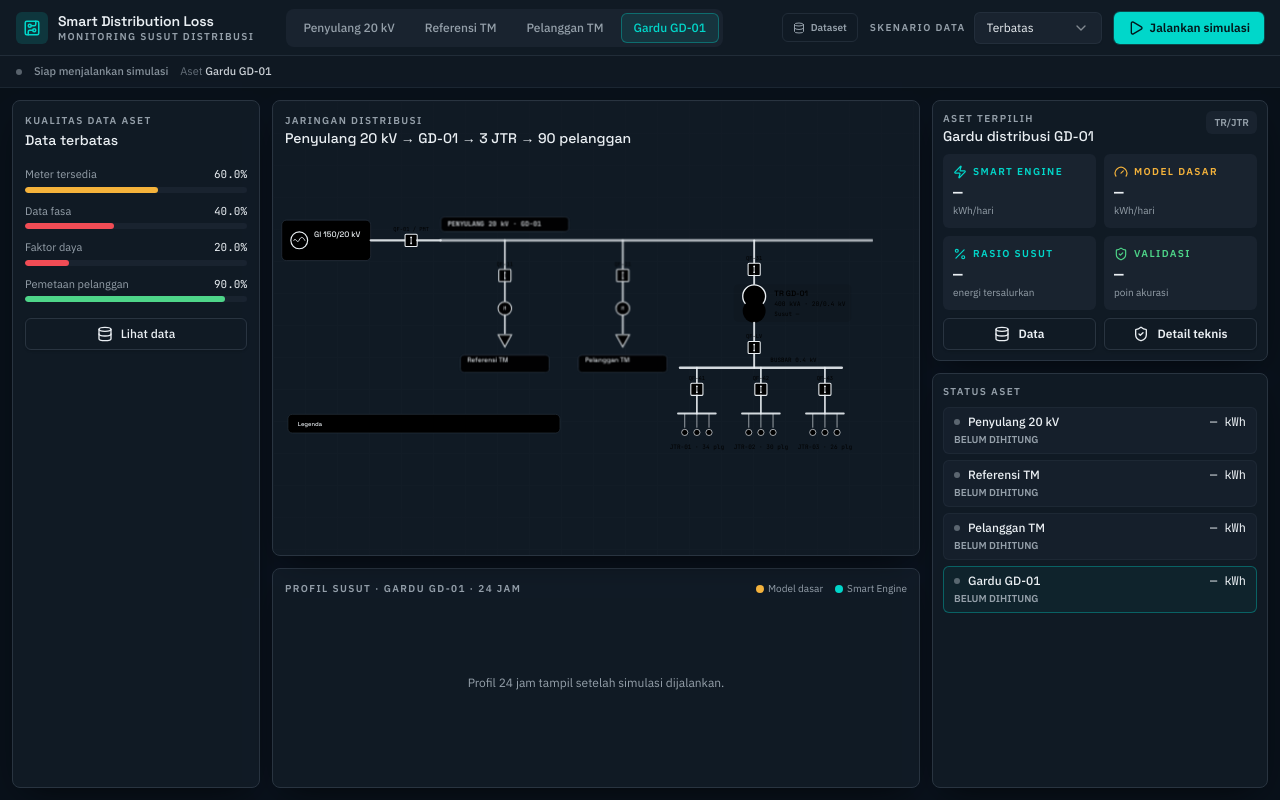
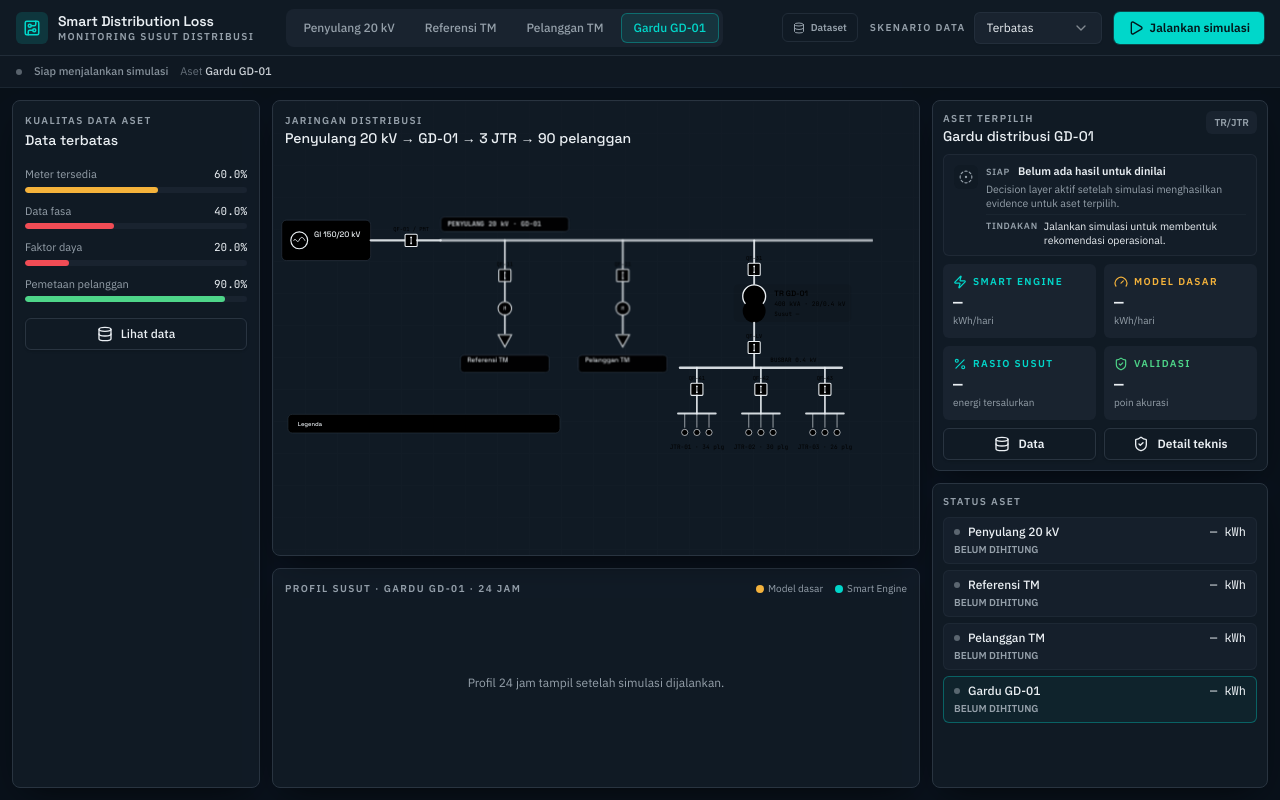
Before and after one commit to masarray/smart-distribution-loss, a React (Vite) app: page / in a window 1280 px wide. Built offline with nearby package versions, Linux system fonts and the light colour scheme.

Commit message:
P3: surface operator decision layer in cockpit

```diff
--- a/src/App.tsx
+++ b/src/App.tsx
@@ -7,10 +7,12 @@ import { LossProfileChart } from "@/components/sdl/LossProfileChart";
 import { DataDrawer } from "@/components/sdl/DataDrawer";
 import { DatasetManager } from "@/components/sdl/DatasetManager";
 import { DetailDrawer } from "@/components/sdl/DetailDrawer";
+import { OperatorDecisionStrip } from "@/components/sdl/OperatorDecisionStrip";
 import { useEngine } from "@/lib/sdl/useEngine";
 import { deriveAssets, fmt, type AssetId } from "@/lib/sdl/derive";
 import {
   deriveOperationalMetrics,
+  deriveOperatorDecision,
   summarizeLossSeries,
   type AnalysisStatus,
   type ConfidenceLevel,
@@ -42,6 +44,7 @@ export default function App() {
     state.tm,
     active?.smartKwh,
   );
+  const decision = deriveOperatorDecision(selected, operational, state.result, state.spot, state.tm);
 
   const assetMetrics = useMemo(
     () =>
@@ -315,6 +318,8 @@ export default function App() {
               </span>
             </div>
 
+            <OperatorDecisionStrip decision={decision} />
+
             {selected === "feeder" && (
               <div className="mt-2 rounded-md border border-border/55 bg-surface-2/55 p-2" data-feeder-rollup="true">
                 <span className="label-xs">Total Penyulang 20 kV</span>
```
